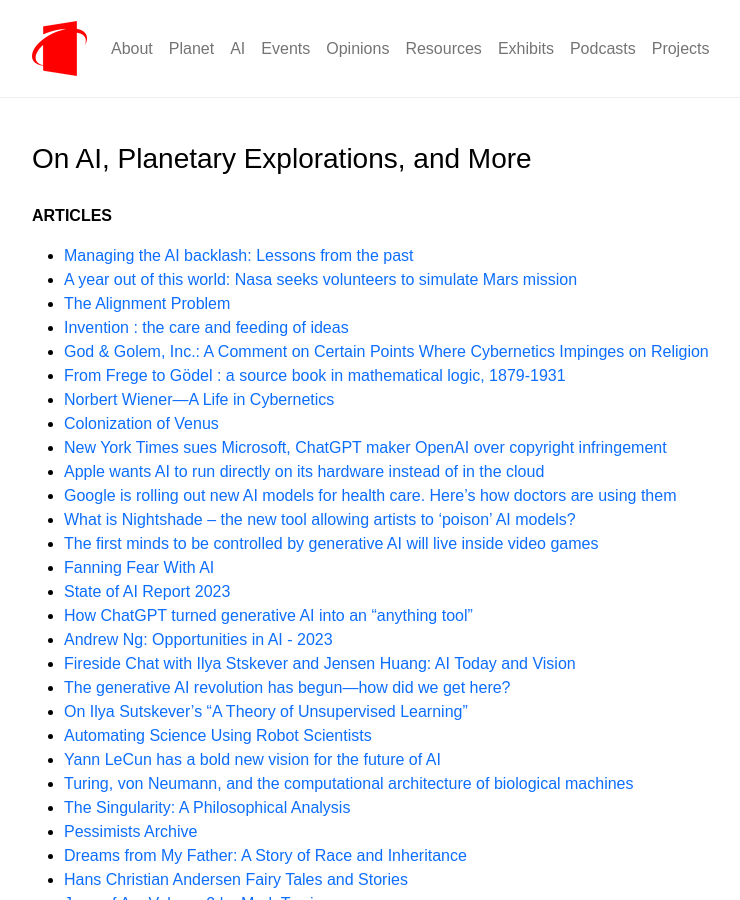
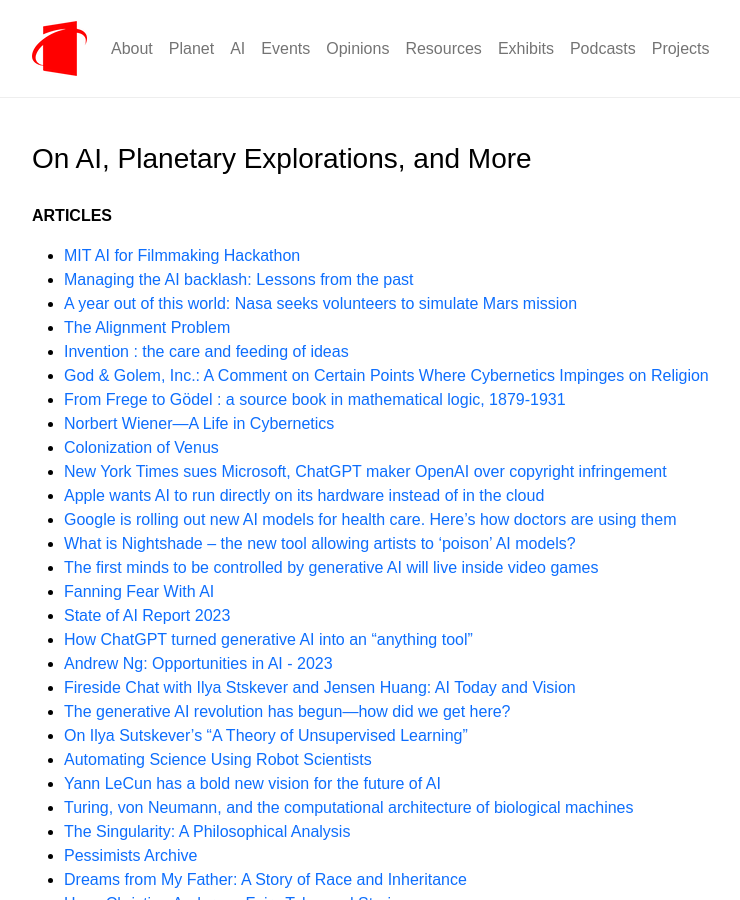
Before and after one commit to planet-ai-2023/planet-ai-2023.github.io, a Jekyll site: the page built from _posts/2023-11-11-on-ai.md, in a window 1280 px wide and 900 px high. Shown: the whole window, without its empty margins (120-860 px from the left). Built offline with Jekyll 4.4.1, drawn with Linux system fonts in a browser that asks for light colours.

Commit message:
Add files via upload

```diff
--- a/_posts/2023-11-11-on-ai.md
+++ b/_posts/2023-11-11-on-ai.md
@@ -10,6 +10,7 @@ tags: [ opinions ]
 
 **ARTICLES**
 
+- [MIT AI for Filmmaking Hackathon](https://engage.mit.edu/fma/about/){:target="_blank"}
 - [Managing the AI backlash: Lessons from the past](https://www.japantimes.co.jp/commentary/2023/11/16/world/history-guilds-ai-backlash/){:target="_blank"}
 - [A year out of this world: Nasa seeks volunteers to simulate Mars mission](https://www.theguardian.com/science/2024/feb/20/year-mars-simulation-volunteers-nasa){:target="_blank"}
 - [The Alignment Problem](https://brianchristian.org/the-alignment-problem/){:target="_blank"}
```
